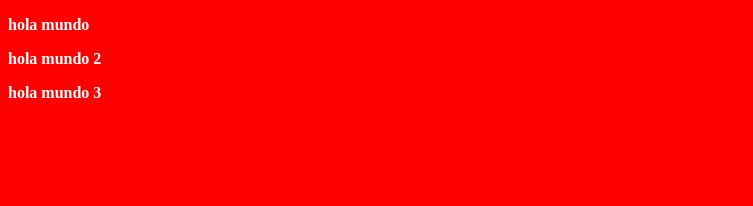
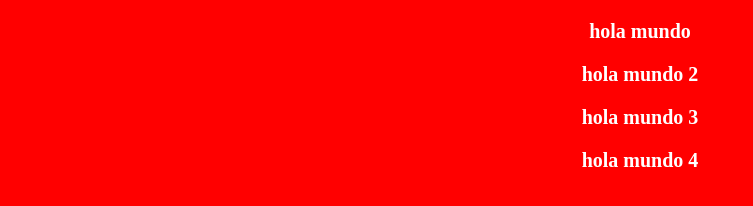
Before and after one commit to AinhoaAP-25/Git, a plain HTML site: page index.html in a window 1280 px wide. Shown: the whole page, without its empty margins (0-753 px from the left). Drawn offline with Linux system fonts and the light colour scheme.

Commit message:
Mas pruebas para actualizar los 2 archivos

```diff
--- a/index.html
+++ b/index.html
@@ -10,6 +10,6 @@
     <p> hola mundo </p>
     <p> hola mundo 2 </p>
     <p> hola mundo 3 </p>
-    <p
+    <p> hola mundo 4 </p>
 </body>
 </html>
--- a/style.css
+++ b/style.css
@@ -2,4 +2,6 @@ body{
     background-color: red;
     color: white;
     font-weight: bold;
+    font-size: 20px;
+    text-align: center;
 }
```
